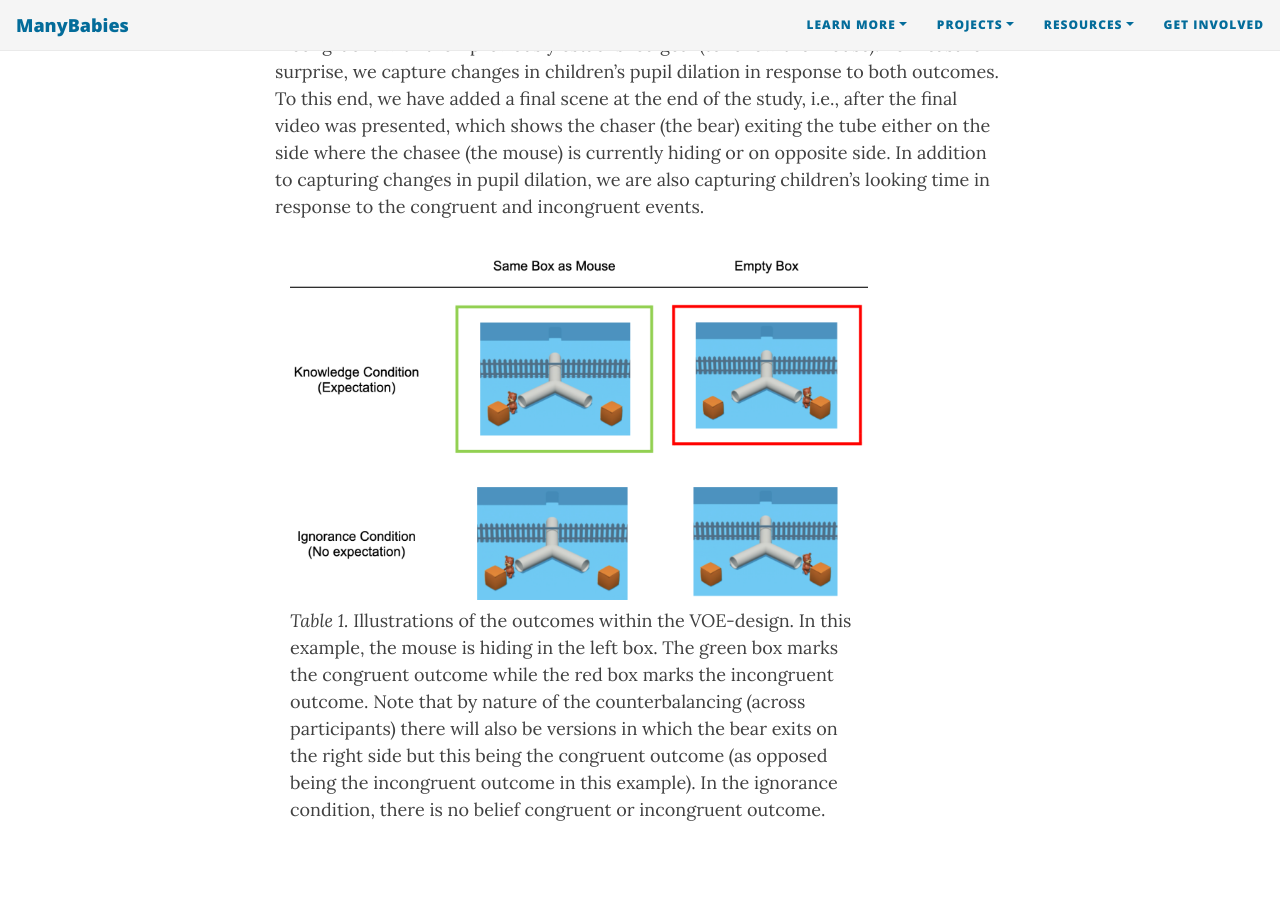
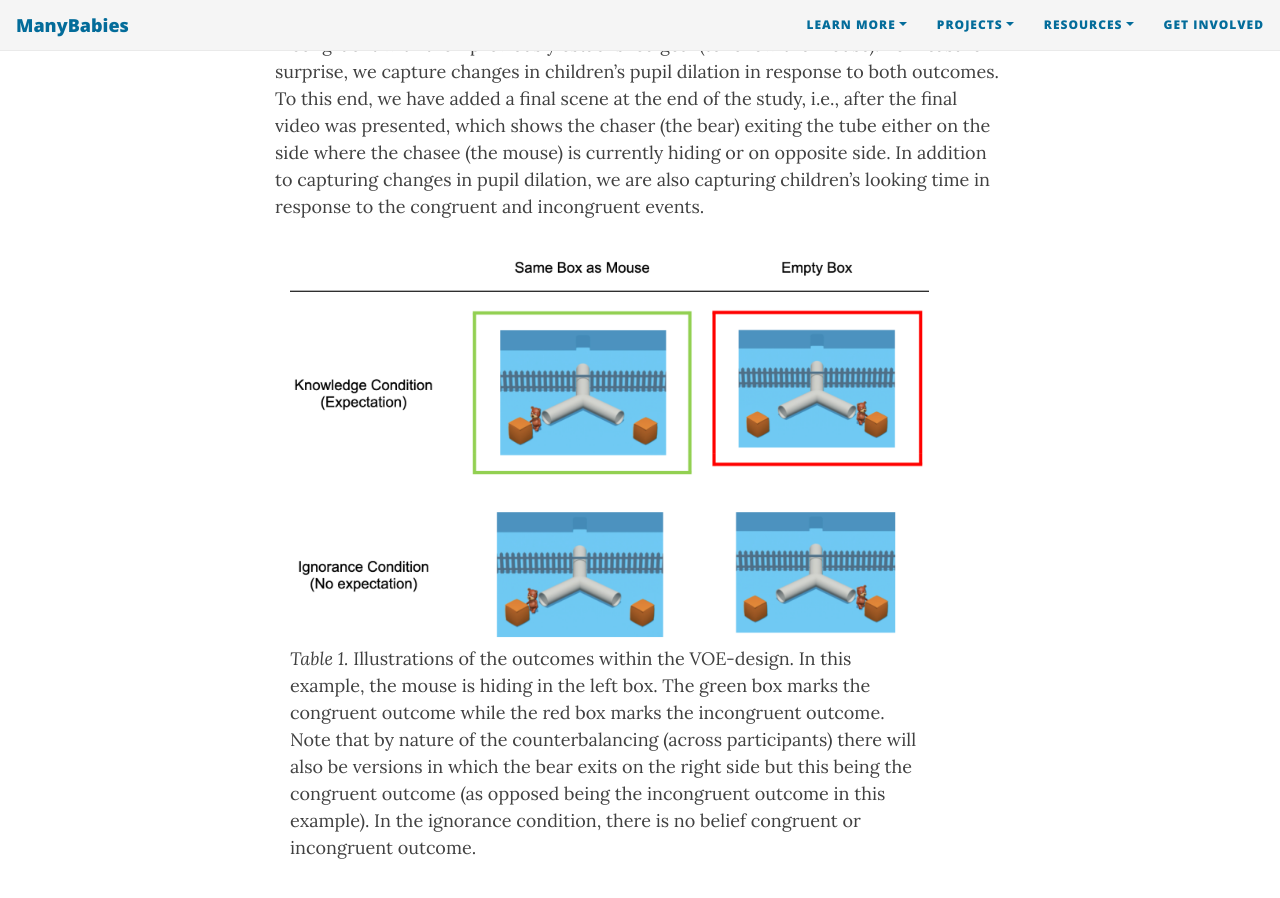
Before and after one commit to manybabies/manybabies.github.io, a Jekyll site: the page built from MB2P.md, in a window 1280 px wide and 900 px high, scrolled down 863 px. Built offline with Jekyll 4.4.1, drawn with Linux system fonts in a browser that asks for light colours; nearby versions of some CDN libraries; some web fonts are replaced.

Commit message:
Update MB2P.md

```diff
--- a/MB2P.md
+++ b/MB2P.md
@@ -13,7 +13,7 @@
 <section>
   <div class="container">
     <div class="row">
-      <div class="col-sm-10" align="center">
+      <div class="col-sm-11" align="center">
         <img src="/assets/img/MB2P_design.png">
       </div>
     </div>
@@ -23,7 +23,7 @@
 <section>
   <div class="container">
     <div class="row">
-      <div class="col-sm-10" align="left">
+      <div class="col-sm-11" align="left">
       <i>Table 1.</i> Illustrations of the outcomes within the VOE-design. In this example, the mouse is hiding in the left box. The green box marks the congruent outcome while the red box marks the incongruent outcome. Note that by nature of the counterbalancing (across participants) there will also be versions in which the bear exits on the right side but this being the congruent outcome (as opposed being the incongruent outcome in this example). In the ignorance condition, there is no belief congruent or incongruent outcome.
       </div>
     </div>
```
